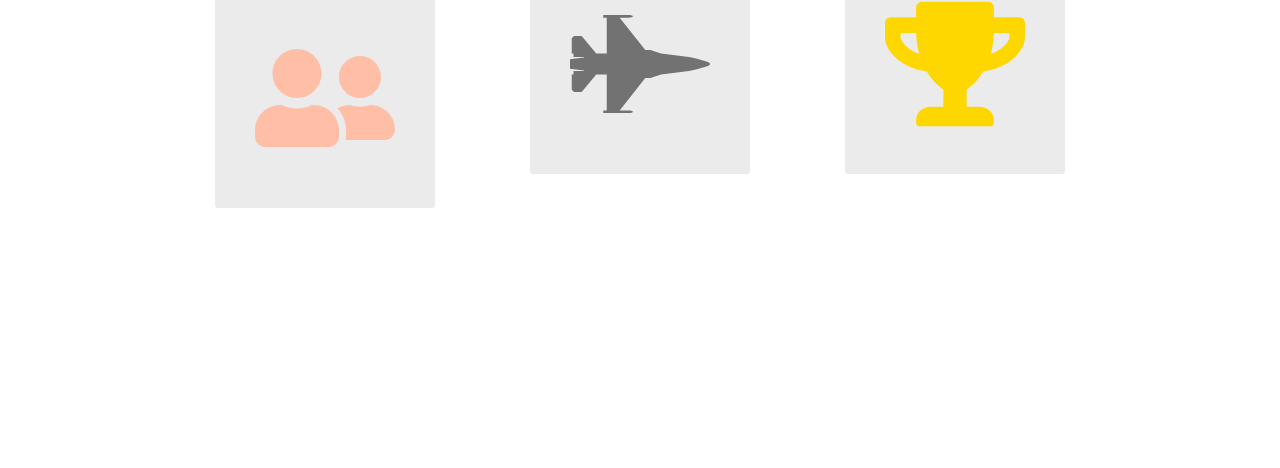
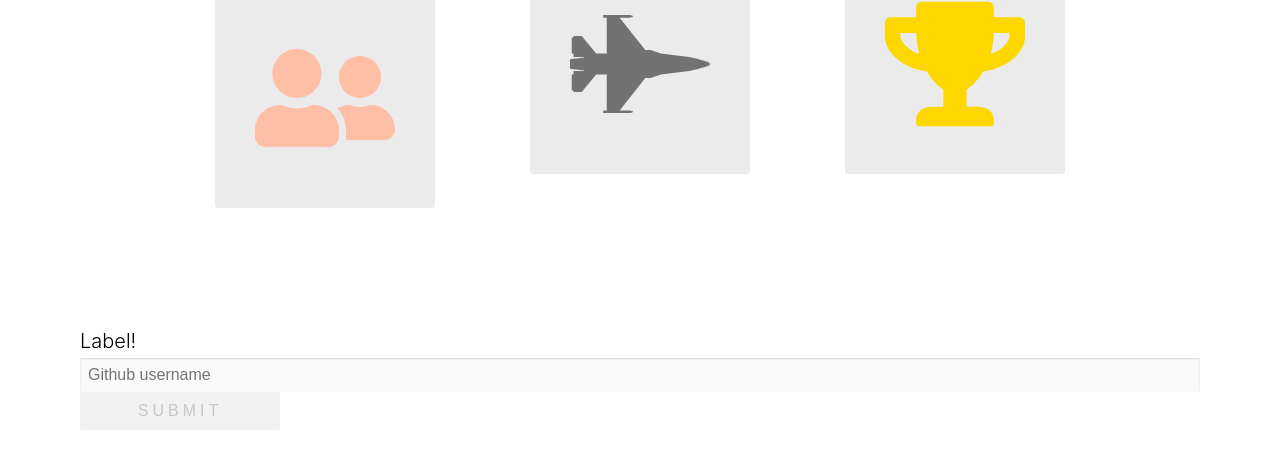
Before and after one commit to valtism/github-battle, a React app: page / in a window 1280 px wide. Shown: the part 312-780 px from the top of the page. Built offline with nearby package versions, Linux system fonts and the light colour scheme.

Commit message:
Add player input components

```diff
--- a/app/components/Battle.js
+++ b/app/components/Battle.js
@@ -1,5 +1,6 @@
 import React from "react";
 import { FaUserFriends, FaFighterJet, FaTrophy } from "react-icons/fa";
+import PropTypes from "prop-types";
 
 function Instructions() {
   return (
@@ -27,11 +28,70 @@ function Instructions() {
   );
 }
 
+class PlayerInput extends React.Component {
+  constructor(props) {
+    super(props);
+
+    this.state = {
+      username: ""
+    };
+
+    this.handleSubmit = this.handleSubmit.bind(this);
+    this.handleChange = this.handleChange.bind(this);
+  }
+  handleSubmit(event) {
+    event.preventDefault();
+    this.props.onSubmit(this.state.username);
+  }
+  handleChange(event) {
+    this.setState({
+      username: event.target.value
+    });
+  }
+  render() {
+    return (
+      <form className="column player" onSubmit={this.handleSubmit}>
+        <label htmlFor="username" className="player-label">
+          {this.props.label}
+        </label>
+        <div className="row player-inputs">
+          <input
+            type="text"
+            name=""
+            id="username"
+            className="input-light"
+            placeholder="Github username"
+            autoComplete="off"
+            value={this.state.username}
+            onChange={this.handleChange}
+          />
+        </div>
+        <button
+          className="btn dark-btn"
+          type="submit"
+          disabled={!this.state.username}
+        >
+          Submit
+        </button>
+      </form>
+    );
+  }
+}
+
+PlayerInput.PropTypes = {
+  onSubmit: PropTypes.func.isRequired,
+  label: PropTypes.string.isRequired
+};
+
 export default class Battle extends React.Component {
   render() {
     return (
       <React.Fragment>
         <Instructions />
+        <PlayerInput
+          label="Label!"
+          onSubmit={value => console.log("Value!", value)}
+        />
       </React.Fragment>
     );
   }
--- a/app/index.css
+++ b/app/index.css
@@ -144,3 +144,68 @@ li {
   padding: 40px;
   border-radius: 3px;
 }
+
+.column {
+  display: flex;
+  flex-direction: column;
+}
+
+.row {
+  display: flex;
+  flex-direction: row;
+}
+
+.player {
+  flex: 1;
+  margin: 0 20px;
+  padding: 10px;
+}
+
+.player-label {
+  font-size: 20px;
+  margin: 5px 0;
+  font-weight: 300;
+}
+
+.player-inputs input {
+  padding: 8px;
+  font-size: 16px;
+  flex: 2;
+  border-radius: 3px;
+  border: none;
+  box-shadow: inset 0 1px 2px rgba(0, 0, 0, 0.15);
+}
+
+.player-inputs .input-light {
+  background: rgba(0, 0, 0, 0.02);
+}
+
+.player-inputs button {
+  flex: 1;
+  margin-left: 10px;
+}
+
+.btn {
+  padding: 10px;
+  text-transform: uppercase;
+  letter-spacing: 0.25em;
+  border-radius: 3px;
+  border: none;
+  font-size: 16px;
+  display: flex;
+  justify-content: center;
+  align-items: center;
+  cursor: pointer;
+  text-decoration: none;
+  max-width: 200px;
+}
+
+.dark-btn {
+  color: #e6e6e6;
+  background: #141414;
+}
+
+.dark-btn:disabled {
+  background: #f2f2f2;
+  color: #c7c7c7;
+}
```
Also changed, not shown: 1 other file.
